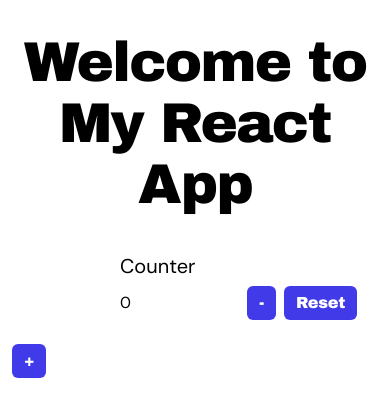
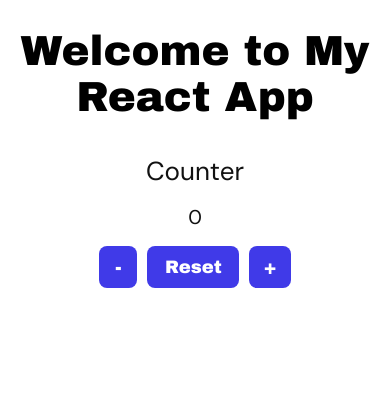
Before and after one commit to aryanishan/Summer-pep-Mern-Stack, a React (Vite) app in the folder Class 5/my-react-app/: page / in a window 390 px wide. Shown: the top 416 px of the page. Built offline with nearby package versions, Linux system fonts and the light colour scheme.

Commit message:
fully completed

```diff
--- a/Class 5/my-react-app/src/App.css
+++ b/Class 5/my-react-app/src/App.css
@@ -1,184 +1,98 @@
-.counter {
-  font-size: 16px;
-  padding: 5px 10px;
-  border-radius: 5px;
-  color: var(--accent);
-  background: var(--accent-bg);
-  border: 2px solid transparent;
-  transition: border-color 0.3s;
-  margin-bottom: 24px;
+.app-shell {
+  width: min(100%, 1280px);
+  min-height: 100vh;
+  margin: 0 auto;
+  padding: 26px clamp(24px, 7vw, 120px);
+  display: flex;
+  flex-direction: column;
+  align-items: center;
+}
 
-  &:hover {
-    border-color: var(--accent-border);
+.app-shell h1 {
+  margin: 0 0 52px;
+  color: #000;
+  font-family: "Archivo Black", sans-serif;
+  font-size: clamp(42px, 5vw, 72px);
+  font-weight: 400;
+  line-height: 1.1;
+  text-align: center;
+}
+
+.counter-row {
+  width: min(100%, 760px);
+  display: grid;
+  grid-template-columns: 1fr 70px auto;
+  gap: 24px;
+  align-items: center;
+}
+
+.counter-label {
+  justify-self: start;
+  font-size: 26px;
+}
+
+.counter-value {
+  min-width: 42px;
+  justify-self: center;
+  font-size: 20px;
+  text-align: center;
+}
+
+.counter-actions {
+  display: flex;
+  gap: 10px;
+  align-items: center;
+  justify-content: flex-start;
+}
+
+.btn {
+  min-width: 38px;
+  height: 42px;
+  padding: 0 14px;
+  border: 0;
+  border-radius: 8px;
+  display: inline-flex;
+  align-items: center;
+  justify-content: center;
+  background: #403ae8;
+  color: #fff;
+  cursor: pointer;
+  font-family: "Archivo Black", sans-serif;
+  font-size: 20px;
+  font-weight: 400;
+  line-height: 1;
+}
+
+.btn-reset {
+  min-width: 92px;
+  font-size: 18px;
+}
+
+.btn:hover {
+  background: #332ec7;
+}
+
+.btn:focus-visible {
+  outline: 3px solid rgba(64, 58, 232, 0.3);
+  outline-offset: 3px;
+}
+
+@media (max-width: 640px) {
+  .app-shell {
+    padding: 28px 20px;
   }
-  &:focus-visible {
-    outline: 2px solid var(--accent);
-    outline-offset: 2px;
+
+  .app-shell h1 {
+    margin-bottom: 34px;
+  }
+
+  .counter-row {
+    grid-template-columns: 1fr;
+    justify-items: center;
+    gap: 16px;
+  }
+
+  .counter-label {
+    justify-self: center;
   }
 }
-
-.hero {
-  position: relative;
-
-  .base,
-  .framework,
-  .vite {
-    inset-inline: 0;
-    margin: 0 auto;
-  }
-
-  .base {
-    width: 170px;
-    position: relative;
-    z-index: 0;
-  }
-
-  .framework,
-  .vite {
-    position: absolute;
-  }
-
-  .framework {
-    z-index: 1;
-    top: 34px;
-    height: 28px;
-    transform: perspective(2000px) rotateZ(300deg) rotateX(44deg) rotateY(39deg)
-      scale(1.4);
-  }
-
-  .vite {
-    z-index: 0;
-    top: 107px;
-    height: 26px;
-    width: auto;
-    transform: perspective(2000px) rotateZ(300deg) rotateX(40deg) rotateY(39deg)
-      scale(0.8);
-  }
-}
-
-#center {
-  display: flex;
-  flex-direction: column;
-  gap: 25px;
-  place-content: center;
-  place-items: center;
-  flex-grow: 1;
-
-  @media (max-width: 1024px) {
-    padding: 32px 20px 24px;
-    gap: 18px;
-  }
-}
-
-#next-steps {
-  display: flex;
-  border-top: 1px solid var(--border);
-  text-align: left;
-
-  & > div {
-    flex: 1 1 0;
-    padding: 32px;
-    @media (max-width: 1024px) {
-      padding: 24px 20px;
-    }
-  }
-
-  .icon {
-    margin-bottom: 16px;
-    width: 22px;
-    height: 22px;
-  }
-
-  @media (max-width: 1024px) {
-    flex-direction: column;
-    text-align: center;
-  }
-}
-
-#docs {
-  border-right: 1px solid var(--border);
-
-  @media (max-width: 1024px) {
-    border-right: none;
-    border-bottom: 1px solid var(--border);
-  }
-}
-
-#next-steps ul {
-  list-style: none;
-  padding: 0;
-  display: flex;
-  gap: 8px;
-  margin: 32px 0 0;
-
-  .logo {
-    height: 18px;
-  }
-
-  a {
-    color: var(--text-h);
-    font-size: 16px;
-    border-radius: 6px;
-    background: var(--social-bg);
-    display: flex;
-    padding: 6px 12px;
-    align-items: center;
-    gap: 8px;
-    text-decoration: none;
-    transition: box-shadow 0.3s;
-
-    &:hover {
-      box-shadow: var(--shadow);
-    }
-    .button-icon {
-      height: 18px;
-      width: 18px;
-    }
-  }
-
-  @media (max-width: 1024px) {
-    margin-top: 20px;
-    flex-wrap: wrap;
-    justify-content: center;
-
-    li {
-      flex: 1 1 calc(50% - 8px);
-    }
-
-    a {
-      width: 100%;
-      justify-content: center;
-      box-sizing: border-box;
-    }
-  }
-}
-
-#spacer {
-  height: 88px;
-  border-top: 1px solid var(--border);
-  @media (max-width: 1024px) {
-    height: 48px;
-  }
-}
-
-.ticks {
-  position: relative;
-  width: 100%;
-
-  &::before,
-  &::after {
-    content: '';
-    position: absolute;
-    top: -4.5px;
-    border: 5px solid transparent;
-  }
-
-  &::before {
-    left: 0;
-    border-left-color: var(--border);
-  }
-  &::after {
-    right: 0;
-    border-right-color: var(--border);
-  }
-}
--- a/Class 5/my-react-app/src/App.jsx
+++ b/Class 5/my-react-app/src/App.jsx
@@ -1,21 +1,45 @@
 import { useState } from 'react'
 import './App.css'
-import './index.css'
 
 function App() {
   const [count, setCount] = useState(0);
 
 
   return (
-    <>
+    <main className="app-shell">
       <h1>Welcome to My React App</h1>
-      {/* <p>This is a simple React app.</p> */}
-      <p>Counter</p>
-      <p class="counter">{count}</p>
-      <button class="btn" onClick={() => setCount(count - 1)}>-</button>
-      <button class="btn" onClick={() => setCount(0)}>Reset</button>
-      <button class="btn" onClick={() => setCount(count + 1)}>+</button>
-    </>
+
+      <section className="counter-row" aria-label="Counter controls">
+        <span className="counter-label">Counter</span>
+        <span className="counter-value">{count}</span>
+
+        <div className="counter-actions">
+          <button
+            className="btn"
+            type="button"
+            onClick={() => setCount(count - 1)}
+            aria-label="Decrease counter"
+          >
+            -
+          </button>
+          <button
+            className="btn btn-reset"
+            type="button"
+            onClick={() => setCount(0)}
+          >
+            Reset
+          </button>
+          <button
+            className="btn"
+            type="button"
+            onClick={() => setCount(count + 1)}
+            aria-label="Increase counter"
+          >
+            +
+          </button>
+        </div>
+      </section>
+    </main>
   )
 }
 
--- a/Class 5/my-react-app/src/index.css
+++ b/Class 5/my-react-app/src/index.css
@@ -1,162 +1,23 @@
-/* :root {
-  --text: #6b6375;
-  --text-h: #08060d;
-  --bg: #fff;
-  --border: #e5e4e7;
-  --code-bg: #f4f3ec;
-  --accent: #aa3bff;
-  --accent-bg: rgba(170, 59, 255, 0.1);
-  --accent-border: rgba(170, 59, 255, 0.5);
-  --social-bg: rgba(244, 243, 236, 0.5);
-  --shadow:
-    rgba(0, 0, 0, 0.1) 0 10px 15px -3px, rgba(0, 0, 0, 0.05) 0 4px 6px -2px;
-
-  --sans: system-ui, 'Segoe UI', Roboto, sans-serif;
-  --heading: system-ui, 'Segoe UI', Roboto, sans-serif;
-  --mono: ui-monospace, Consolas, monospace;
-
-  font: 18px/145% var(--sans);
-  letter-spacing: 0.18px;
-  color-scheme: light dark;
-  color: var(--text);
-  background: var(--bg);
+:root {
+  color: #111;
+  background: #fff;
+  font-family: "DM Sans", system-ui, sans-serif;
   font-synthesis: none;
   text-rendering: optimizeLegibility;
   -webkit-font-smoothing: antialiased;
   -moz-osx-font-smoothing: grayscale;
-
-  @media (max-width: 1024px) {
-    font-size: 16px;
-  }
 }
 
-@media (prefers-color-scheme: dark) {
-  :root {
-    --text: #9ca3af;
-    --text-h: #f3f4f6;
-    --bg: #16171d;
-    --border: #2e303a;
-    --code-bg: #1f2028;
-    --accent: #c084fc;
-    --accent-bg: rgba(192, 132, 252, 0.15);
-    --accent-border: rgba(192, 132, 252, 0.5);
-    --social-bg: rgba(47, 48, 58, 0.5);
-    --shadow:
-      rgba(0, 0, 0, 0.4) 0 10px 15px -3px, rgba(0, 0, 0, 0.25) 0 4px 6px -2px;
-  }
-
-  #social .button-icon {
-    filter: invert(1) brightness(2);
-  }
+* {
+  box-sizing: border-box;
 }
 
 body {
+  min-width: 320px;
+  min-height: 100vh;
   margin: 0;
 }
 
-#root {
-  width: 1126px;
-  max-width: 100%;
-  margin: 0 auto;
-  text-align: center;
-  border-inline: 1px solid var(--border);
-  min-height: 100svh;
-  display: flex;
-  flex-direction: column;
-  box-sizing: border-box;
+button {
+  font: inherit;
 }
-
-h1,
-h2 {
-  font-family: var(--heading);
-  font-weight: 500;
-  color: var(--text-h);
-}
-
-h1 {
-  font-size: 56px;
-  letter-spacing: -1.68px;
-  margin: 32px 0;
-  @media (max-width: 1024px) {
-    font-size: 36px;
-    margin: 20px 0;
-  }
-}
-h2 {
-  font-size: 24px;
-  line-height: 118%;
-  letter-spacing: -0.24px;
-  margin: 0 0 8px;
-  @media (max-width: 1024px) {
-    font-size: 20px;
-  }
-}
-p {
-  margin: 0;
-}
-
-code,
-.counter {
-  font-family: var(--mono);
-  display: inline-flex;
-  border-radius: 4px;
-  color: var(--text-h);
-}
-
-code {
-  font-size: 15px;
-  line-height: 135%;
-  padding: 4px 8px;
-  background: var(--code-bg);
-} */
- /* .archivo-black-regular { */
-  /* font-family: "Archivo Black", sans-serif;
-  font-weight: 400;
-  font-style: normal;
-} */
-
-h1{
-  font-size: 56px;
-  letter-spacing: -1.68px;
-  margin: 32px 0;
-  text-align: center;
-  font-family: "Archivo Black", sans-serif;
-  font-weight: 400;
-  font-style: normal;
-}
-
-button {
-  font-family: var(--heading);
-  font-weight: 500;
-  font-size: 16px;
-  line-height: 135%;
-  letter-spacing: -0.24px;
-  background-color: rgb(64, 58, 232);
-  color: rgb(255, 255, 255);
-  border: none;
-  border-radius: 6px;
-  padding: 6px 12px;
-  cursor: pointer;
-  margin: 0 4px;
-  transition: background-color 0.3s ease;
-}
-
-.btn{
-    font-family: "Archivo Black", sans-serif;
-  font-weight: 400;
-  font-style: normal;
-}
-
-p {
-  display: inline-block;
-  padding: 6px 12px;
-  font-size: 20px;
-  border: 1px solid var(--border);
-  margin: 0 100px;
-  font-family: "DM Sans", sans-serif;
-  font-optical-sizing: auto;
-  font-weight: <weight>;
-  font-style: normal;
-  text-align: center;
-
-}
```
